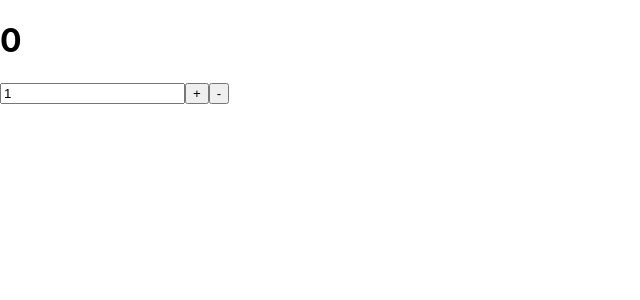
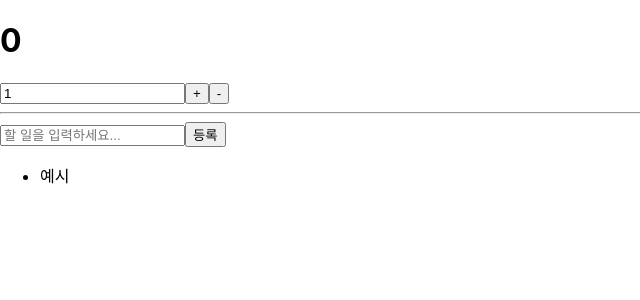
Before and after one commit to woohyun-park/giftbox, a React (Create React App) app: page / in a window 1280 px wide. Shown: the top 300 px of the page, without its empty margins (0-640 px from the left). Built offline with nearby package versions, Linux system fonts and the light colour scheme.

Commit message:
PRACTICE: practice redux more

```diff
--- a/package.json
+++ b/package.json
@@ -11,6 +11,7 @@
     "react-redux": "^7.2.6",
     "react-scripts": "5.0.0",
     "redux": "^4.1.2",
+    "redux-devtools-extension": "^2.13.9",
     "web-vitals": "^2.1.0"
   },
   "scripts": {
--- a/src/App.js
+++ b/src/App.js
@@ -1,11 +1,14 @@
 import logo from "./logo.svg";
 import "./App.css";
 import CounterContainer from "./containers/CounterContainer";
+import TodosContainer from "./containers/TodosContainer";
 
 function App() {
   return (
     <div>
       <CounterContainer />
+      <hr />
+      <TodosContainer />
     </div>
   );
 }
--- /dev/null
+++ b/src/components/Todos.js
@@ -0,0 +1,48 @@
+import React, { useState } from "react";
+
+const TodoItem = React.memo(function TodoItem({ todo, onToggle }) {
+  return (
+    <li
+      style={{ textDecoration: todo.done ? "line-through" : "none" }}
+      onClick={() => onToggle(todo.id)}
+    >
+      {todo.text}
+    </li>
+  );
+});
+
+const TodoList = React.memo(function TodoList({ todos, onToggle }) {
+  return (
+    <ul>
+      {todos.map((todo) => (
+        <TodoItem key={todo.id} todo={todo} onToggle={onToggle} />
+      ))}
+    </ul>
+  );
+});
+
+const Todos = ({ todos, onCreate, onToggle }) => {
+  const [text, setText] = useState("");
+  const onChange = (e) => setText(e.target.value);
+  const onSubmit = (e) => {
+    e.preventDefault();
+    onCreate(text);
+    setText("");
+  };
+
+  return (
+    <div>
+      <form onSubmit={onSubmit}>
+        <input
+          value={text}
+          placeholder="할 일을 입력하세요..."
+          onChange={onChange}
+        />
+        <button type="submit">등록</button>
+      </form>
+      <TodoList todos={todos} onToggle={onToggle} />
+    </div>
+  );
+};
+
+export default Todos;
--- /dev/null
+++ b/src/containers/TodosContainer.js
@@ -0,0 +1,16 @@
+import React, { useCallback } from "react";
+import { useSelector, useDispatch } from "react-redux";
+import Todos from "../components/Todos";
+import { addTodo, toggleTodo } from "../modules/todos";
+
+const TodosContainer = () => {
+  const todos = useSelector((state) => state.todos);
+  const dispatch = useDispatch();
+
+  const onCreate = (text) => dispatch(addTodo(text));
+  const onToggle = useCallback((id) => dispatch(toggleTodo(id)), [dispatch]);
+
+  return <Todos todos={todos} onCreate={onCreate} onToggle={onToggle} />;
+};
+
+export default TodosContainer;
--- a/src/index.js
+++ b/src/index.js
@@ -7,8 +7,9 @@
 import { createStore } from "redux";
 import { Provider } from "react-redux";
 import rootReducer from "./modules";
+import { composeWithDevTools } from "redux-devtools-extension";
 
-const store = createStore(rootReducer);
+const store = createStore(rootReducer, composeWithDevTools());
 
 ReactDOM.render(
   <React.StrictMode>
```
Also changed, not shown: 1 other file (tests, documents, lock files or other folders).
